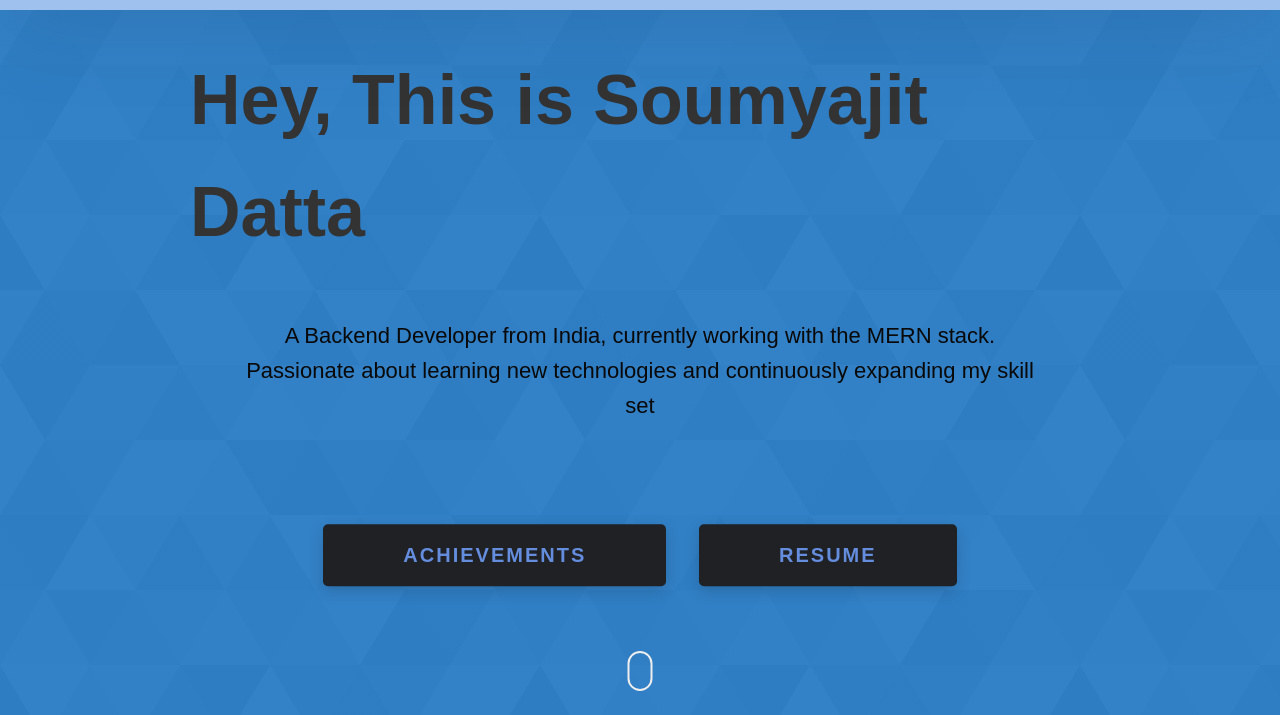
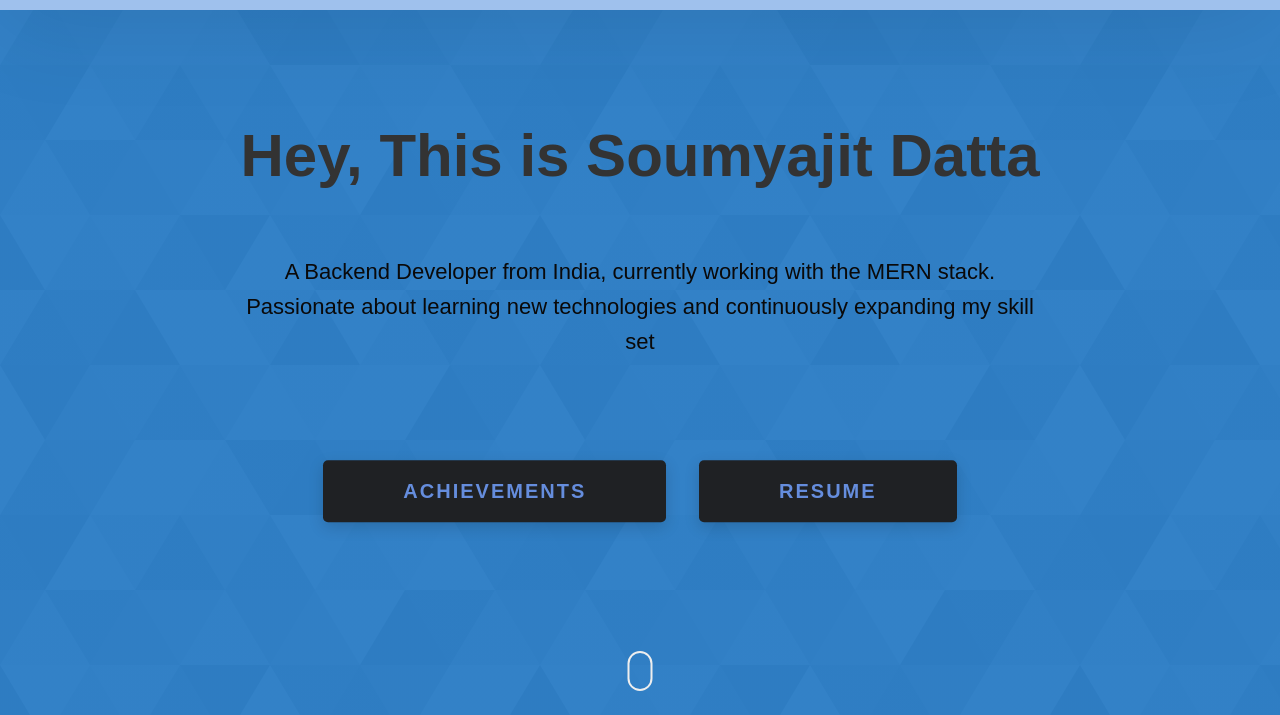
Before and after one commit to soumyajit73/Portfolio_Soumyajit, a website: page index.html in a window 1280 px wide. Shown: the part 85-800 px from the top of the page. Drawn offline with Linux system fonts and the light colour scheme.

Commit message:
home page fix

```diff
--- a/css/style.css
+++ b/css/style.css
@@ -82,8 +82,9 @@ textarea {
   margin-top: 20px;
 }
 .slide-text {
-  display: inline-block;
-  font-size: 7rem;
+
+  font-size: 6rem;
+  text-align: center;
   font-weight: bold;
   color: #333;
   animation: slideFromTop 2s ease-in-out forwards;
```
